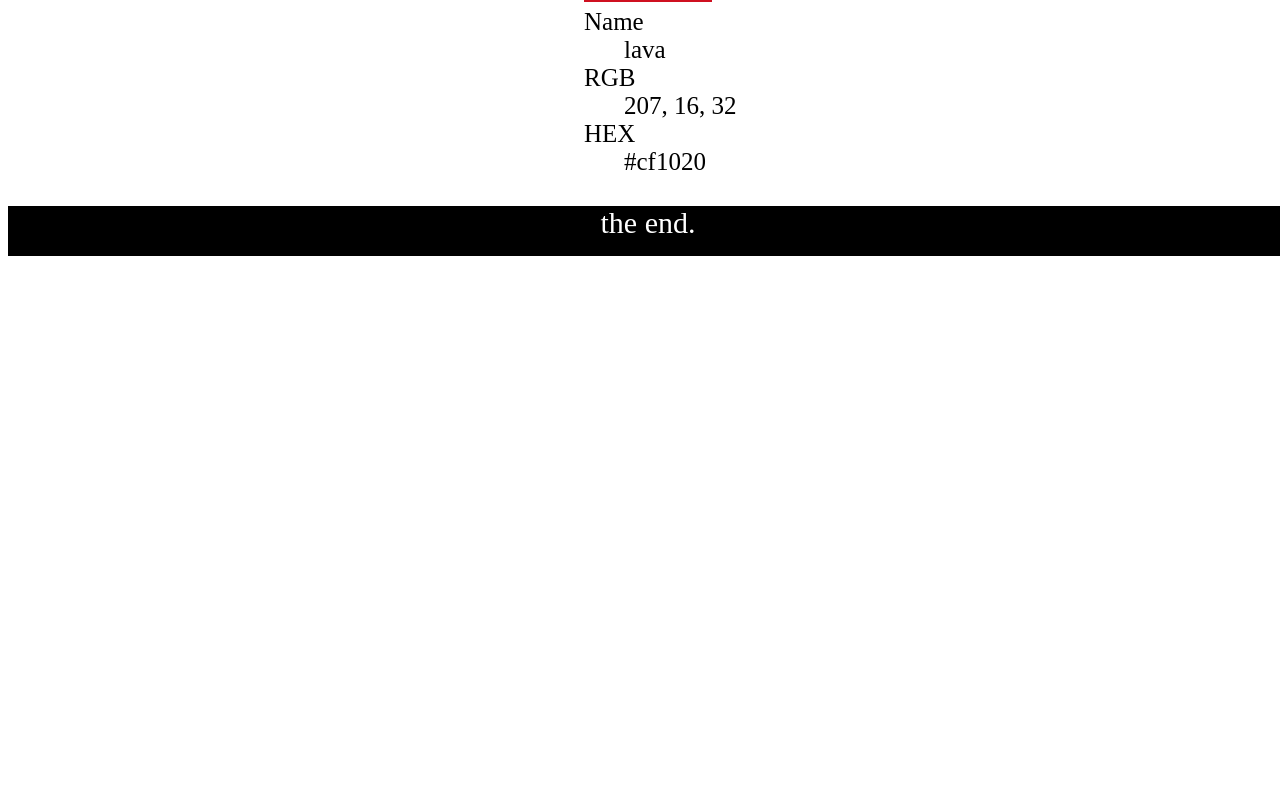
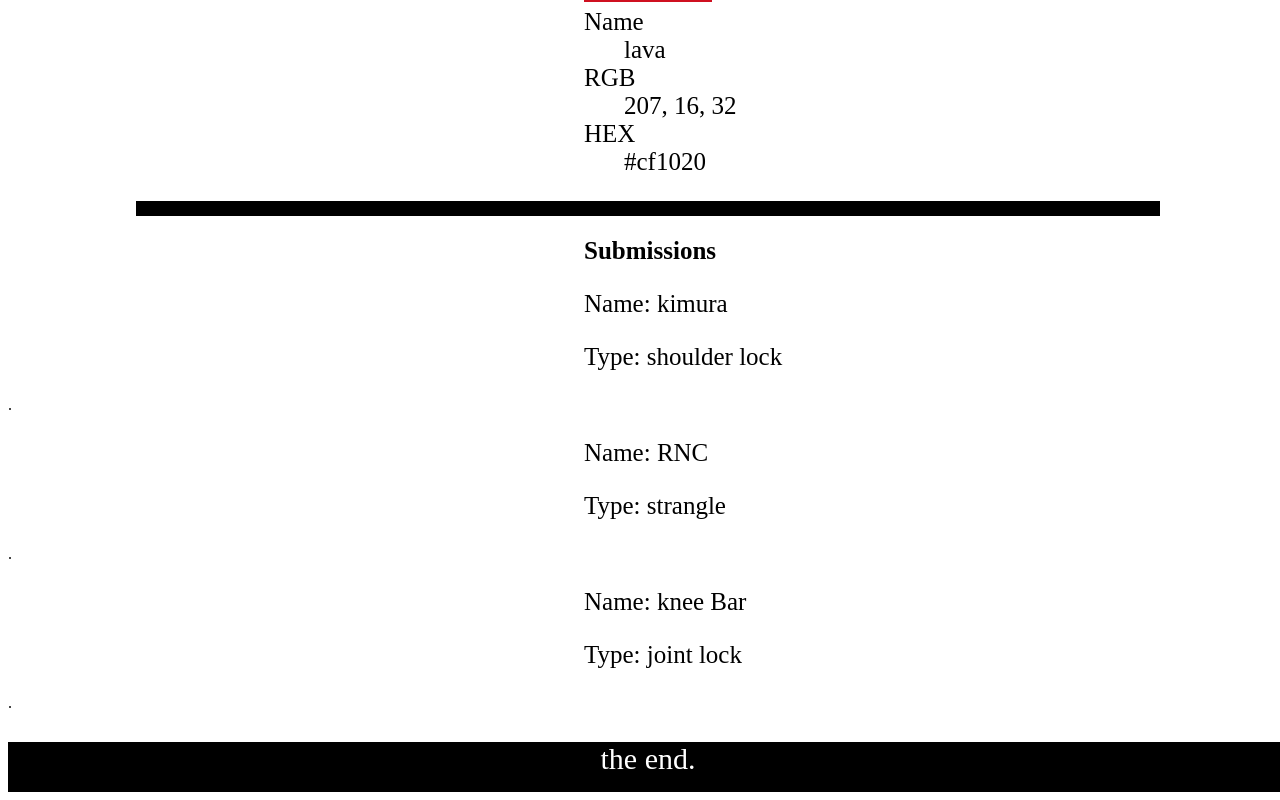
Before and after one commit to DirtDeodara/practice-react, a React app: page / in a window 1280 px wide. Shown: the part 538-1338 px from the top of the page. Before the commit the page ends 802 px from the top, so only its background shows below. Built offline with nearby package versions, Linux system fonts and the light colour scheme.

Commit message:
created Subs Comp and created a subs array in App.

```diff
--- a/src/components/App.js
+++ b/src/components/App.js
@@ -4,8 +4,26 @@ import Header from './Header';
 import Color from './Color';
 import Space from './Space';
 import Footer from './Footer';
+import Subs from './Subs';
+
 
 export default function App() {
+  const subsArr = [
+    {
+      name: 'kimura',
+      type: 'shoulder lock'
+    },
+    {
+      name: 'RNC',
+      type: 'strangle'
+    },
+    {
+      name: 'knee Bar',
+      type: 'joint lock'
+    },
+
+  ];
+
   return (
     <>
       <Header />
@@ -13,6 +31,8 @@ export default function App() {
       <Dog name="Harvey" age={9} weight="55 lbs" />
       <Space />
       <Color name="lava" rgb="207, 16, 32" hex="#cf1020"/>
+      <Space />
+      <Subs subsArr={subsArr}/>
       <Footer />
     </>
   );
--- /dev/null
+++ b/src/components/Subs.js
@@ -0,0 +1,33 @@
+import React from 'react';
+import PropTypes from 'prop-types';
+
+
+export default function Subs({ subsArr }) {
+
+  const styles = {
+    marginLeft: '45vw',
+    fontSize: '25px'
+  };
+
+  const subs = subsArr.map(sub => {
+    return (
+      <>
+        <p style={styles}>Name: {sub.name}</p>
+        <p style={styles}>Type: {sub.type}</p>
+        <p>.</p>
+      </>
+    );
+  });
+
+  return (
+    <>
+      <h2 style={styles}>Submissions</h2>
+      {subs}
+    </>
+  );
+
+}
+
+Subs.propTypes = {
+  subsArr: PropTypes.array.isRequired,
+};
```
